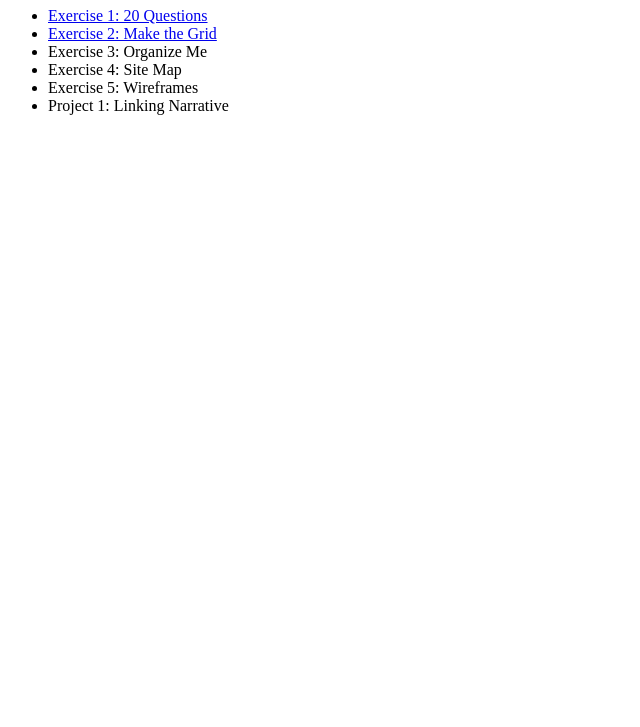
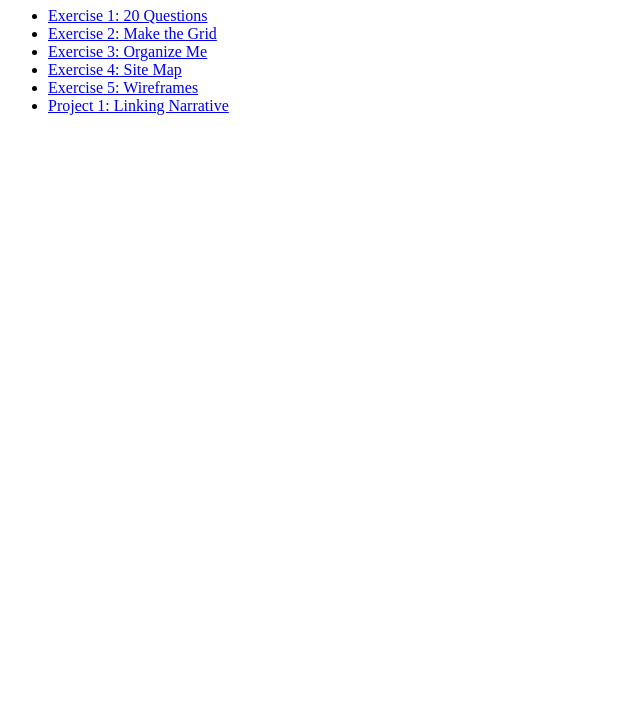
Before and after one commit to alexj5852/avt217, a plain HTML site: page index.html in a window 1280 px wide. Shown: the part 73-800 px from the top of the page, without its empty margins (0-640 px from the left). Drawn offline with Linux system fonts and the light colour scheme.

Commit message:
exercise 3

```diff
--- a/index.html
+++ b/index.html
@@ -9,10 +9,10 @@
     <ul>
       <li><a href="exercise1/index.html">Exercise 1: 20 Questions</a></li>
       <li><a href="exercise2/index.html">Exercise 2: Make the Grid</a></li>
-      <li>Exercise 3: Organize Me</li>
-      <li>Exercise 4: Site Map</li>
-      <li>Exercise 5: Wireframes</li>
-      <li>Project 1: Linking Narrative</li>
+      <li><a href="exercise3/index.html">Exercise 3: Organize Me</a></li>
+      <li><a href="exercise4/index.html">Exercise 4: Site Map</a></li>
+      <li><a href="exercise5/index.html">Exercise 5: Wireframes</a></li>
+      <li><a href="p1/index.html">Project 1: Linking Narrative</a></li>
     </ul>
   </body>
 </html>
```
Also changed, not shown: exercise3/index.html (added, +11 -0 lines), exercise3/images/organize-me.png (added).
